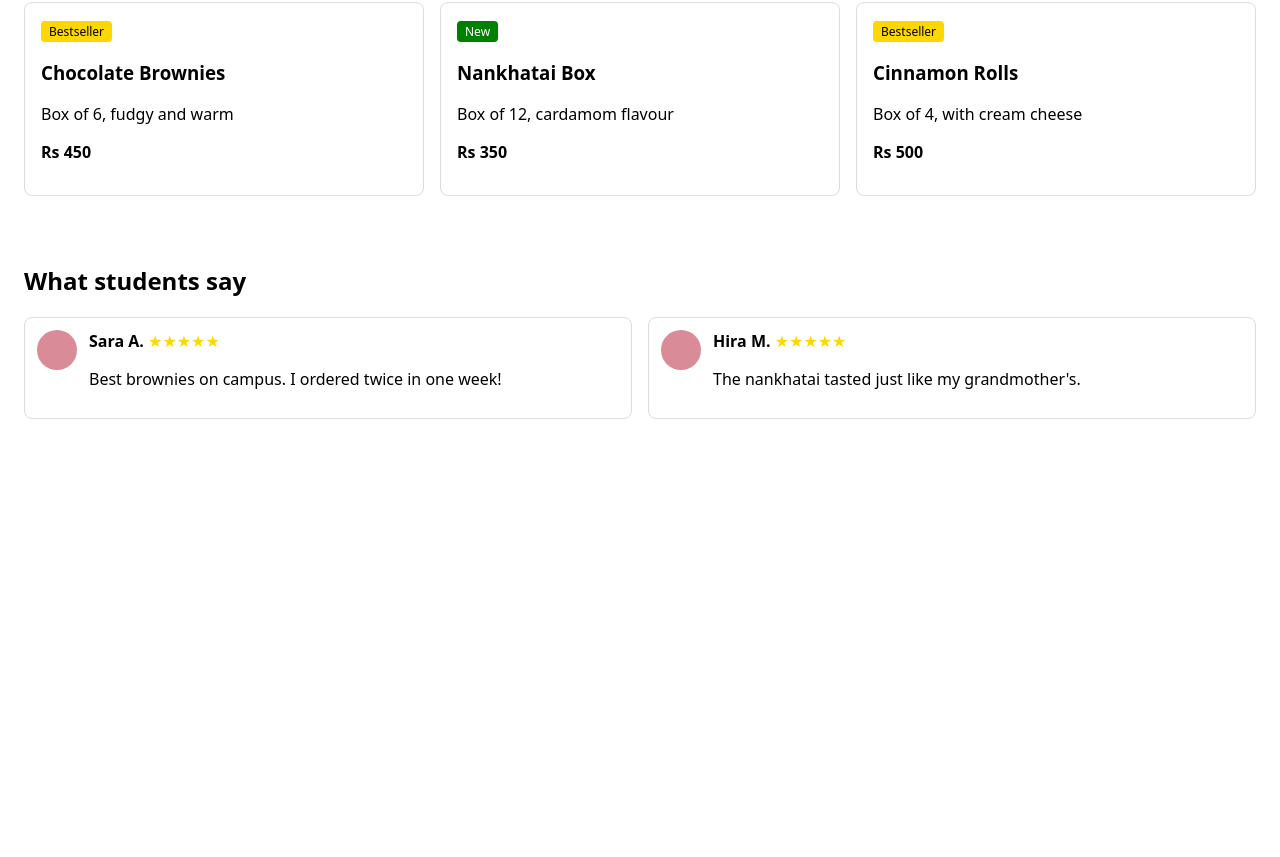
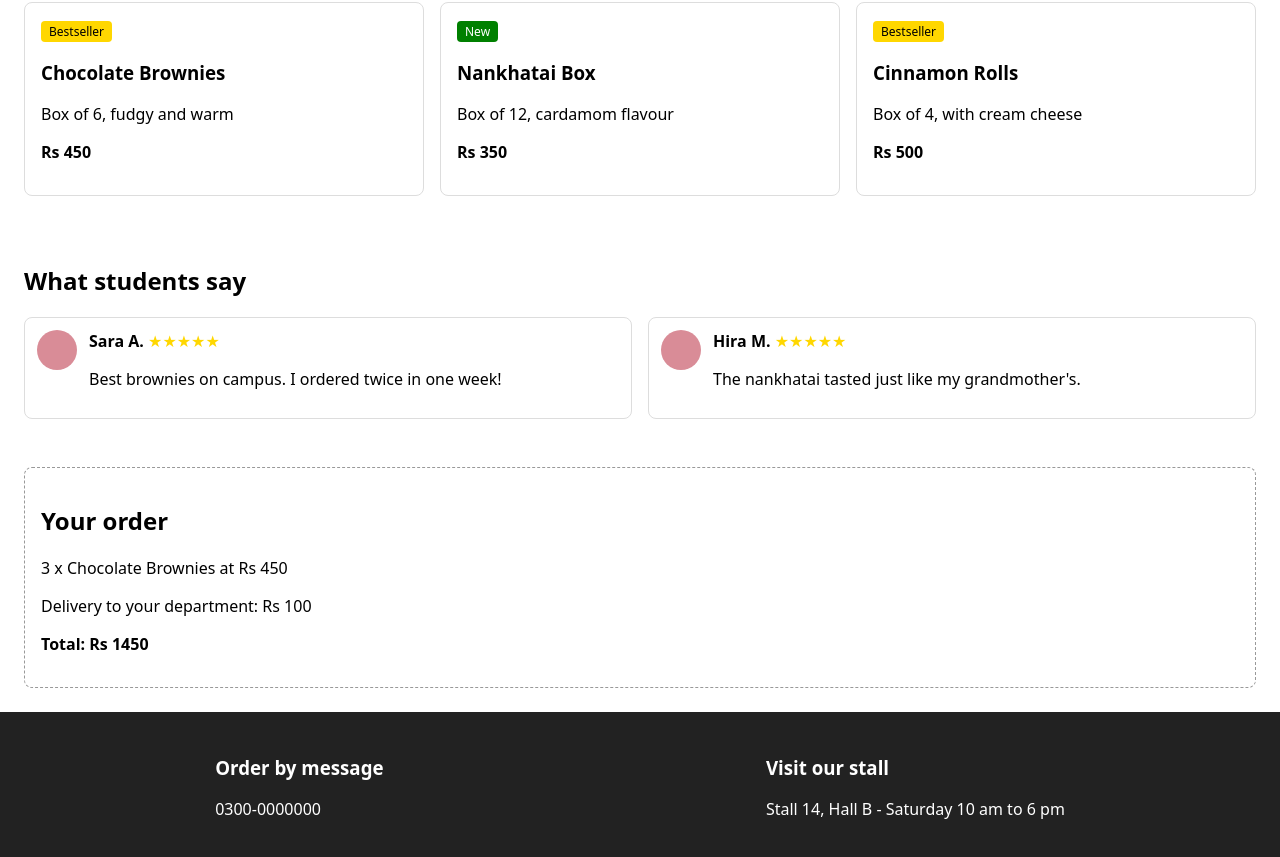
Before and after one commit to KinzaLiaquat/bake-box, a React (Vite) app: page / in a window 1280 px wide. Shown: the part 149-1006 px from the top of the page. Before the commit the page ends 800 px from the top, so only its background shows below. Built offline with nearby package versions, Linux system fonts and the light colour scheme.

Commit message:
Add OrderInfo and Footer

```diff
--- a/src/App.jsx
+++ b/src/App.jsx
@@ -1,6 +1,8 @@
 import ShopHeader from './components/layout/ShopHeader'
 import ProductSection from './components/products/ProductSection'
 import ReviewSection from './components/reviews/ReviewSection'
+import OrderInfo from './components/order/OrderInfo'
+import Footer from './components/layout/Footer'
 
 function App() {
   return (
@@ -8,6 +10,8 @@ function App() {
       <ShopHeader />
       <ProductSection />
       <ReviewSection />
+      <OrderInfo />
+      <Footer />
     </div>
   )
 }
--- a/src/components/layout/ContactInfo.jsx
+++ b/src/components/layout/ContactInfo.jsx
@@ -0,0 +1,10 @@
+function ContactInfo() {
+  return (
+    <div className="contact-info" id="contact">
+      <h3>Order by message</h3>
+      <p>0300-0000000</p>
+    </div>
+  )
+}
+
+export default ContactInfo
--- /dev/null
+++ b/src/components/layout/Footer.jsx
@@ -0,0 +1,13 @@
+import ContactInfo from './ContactInfo'
+import StallInfo from './StallInfo'
+
+function Footer() {
+  return (
+    <footer className="footer">
+      <ContactInfo />
+      <StallInfo />
+    </footer>
+  )
+}
+
+export default Footer
--- a/src/components/layout/StallInfo.jsx
+++ b/src/components/layout/StallInfo.jsx
@@ -0,0 +1,10 @@
+function StallInfo() {
+  return (
+    <div className="stall-info">
+      <h3>Visit our stall</h3>
+      <p>Stall 14, Hall B - Saturday 10 am to 6 pm</p>
+    </div>
+  )
+}
+
+export default StallInfo
--- a/src/components/order/OrderInfo.jsx
+++ b/src/components/order/OrderInfo.jsx
@@ -0,0 +1,16 @@
+function OrderInfo() {
+  const quantity = 3
+  const price = 450
+  const delivery = 100
+
+  return (
+    <section className="order-info" id="order">
+      <h2>Your order</h2>
+      <p>{quantity} x Chocolate Brownies at Rs {price}</p>
+      <p>Delivery to your department: Rs {delivery}</p>
+      <p className="total">Total: Rs {quantity * price + delivery}</p>
+    </section>
+  )
+}
+
+export default OrderInfo
--- a/src/index.css
+++ b/src/index.css
@@ -78,3 +78,21 @@ body {
 .rating {
   color: gold;
 }
+.order-info {
+  margin: 24px;
+  padding: 16px;
+  border: 1px dashed #999;
+  border-radius: 8px;
+}
+
+.total {
+  font-weight: bold;
+}
+
+.footer {
+  background: #222;
+  color: white;
+  display: flex;
+  justify-content: space-around;
+  padding: 24px;
+}
```
